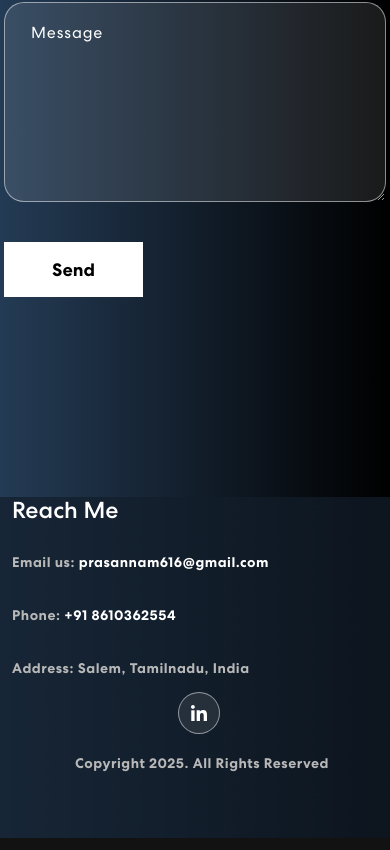
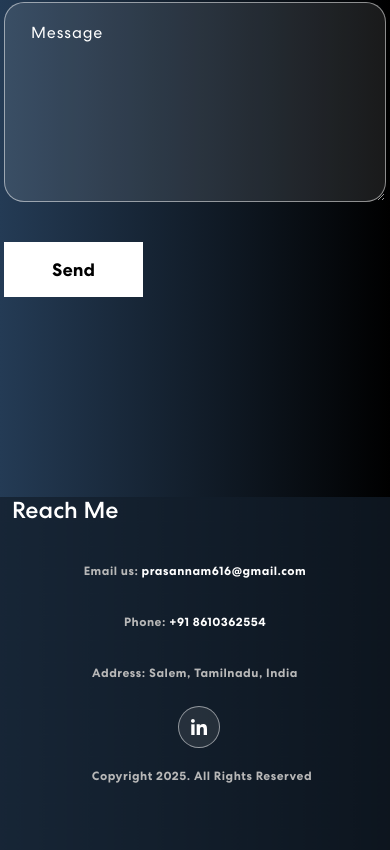
Before and after one commit to Prasanna3006/Portfolio, a React (Create React App) app: page / in a window 390 px wide. Shown: the part 5714-6564 px from the top of the page. Built offline with nearby package versions, Linux system fonts and the light colour scheme.

Commit message:
Mobile footer updated

```diff
--- a/src/App.css
+++ b/src/App.css
@@ -653,6 +653,7 @@
 .footer img {
   width: 26%;
 }
+
 .footer p {
   font-weight: 600;
   font-size: 14px;
@@ -660,3 +661,29 @@
   letter-spacing: 0.5px;
   margin-top: 20px;
 }
+
+/* Center the contact details on mobile screens */
+@media screen and (max-width: 768px) {
+  .footer .contact-details {
+    text-align: center;
+    padding: 10px 0;
+  }
+
+  .contact-item {
+    flex-direction: column;
+    align-items: center;
+  }
+
+  .contact-item svg {
+    margin-bottom: 5px;
+    margin-right: 0; /* Remove right margin for centered alignment */
+  }
+
+  .footer img {
+    width: 40%; /* Adjust image size for smaller screens */
+  }
+
+  .footer p {
+    font-size: 12px; /* Adjust text size for better readability on mobile */
+  }
+}
```
Also changed, not shown: 1 other file (tests, documents, lock files or other folders).
